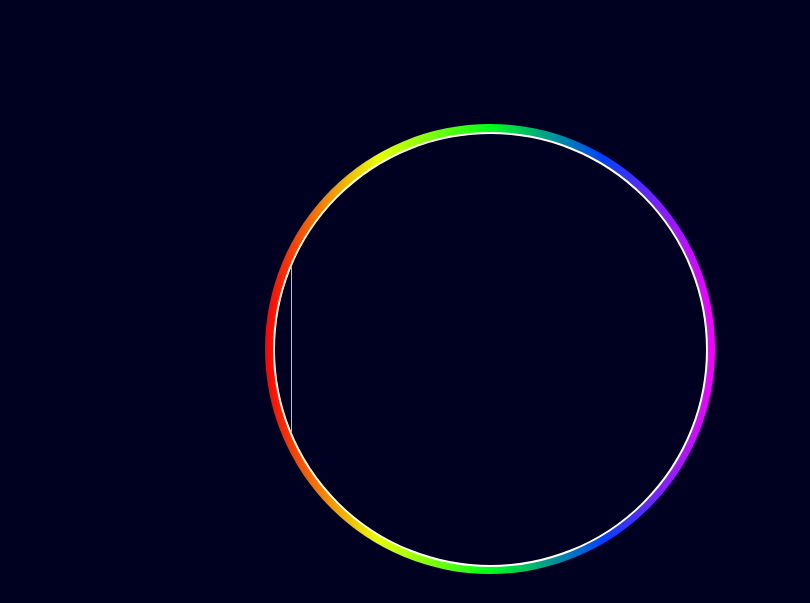
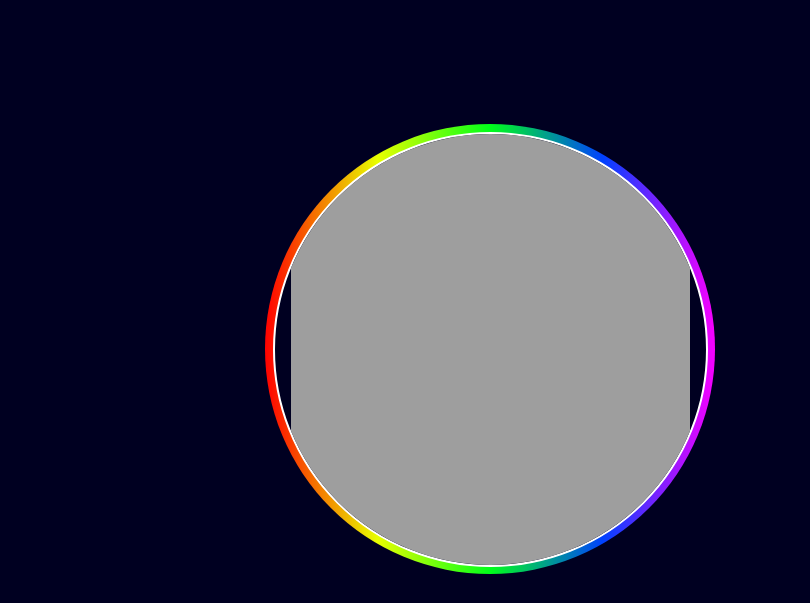
Before and after one commit to Kiran4162/myportfolio, a plain HTML site: page index.html in a window 1280 px wide. Shown: the part 197-800 px from the top of the page, 470-1280 px from the left. Drawn offline with nearby package versions, Linux system fonts and the light colour scheme; the site is published under a folder, as on GitHub Pages, so addresses that start at the root find nothing.

Commit message:
Update index.html

```diff
--- a/index.html
+++ b/index.html
@@ -115,7 +115,7 @@
                 <!-- <img src="bg.png" alt=""> -->
                 <div class="card"></div>
                 <div class="image">
-                    <img src="/photos/1.png" alt="">
+                    <img src="photos/1.png" alt="">
                 </div>
                 <h1>Kiran</h1>
             </div>
```
